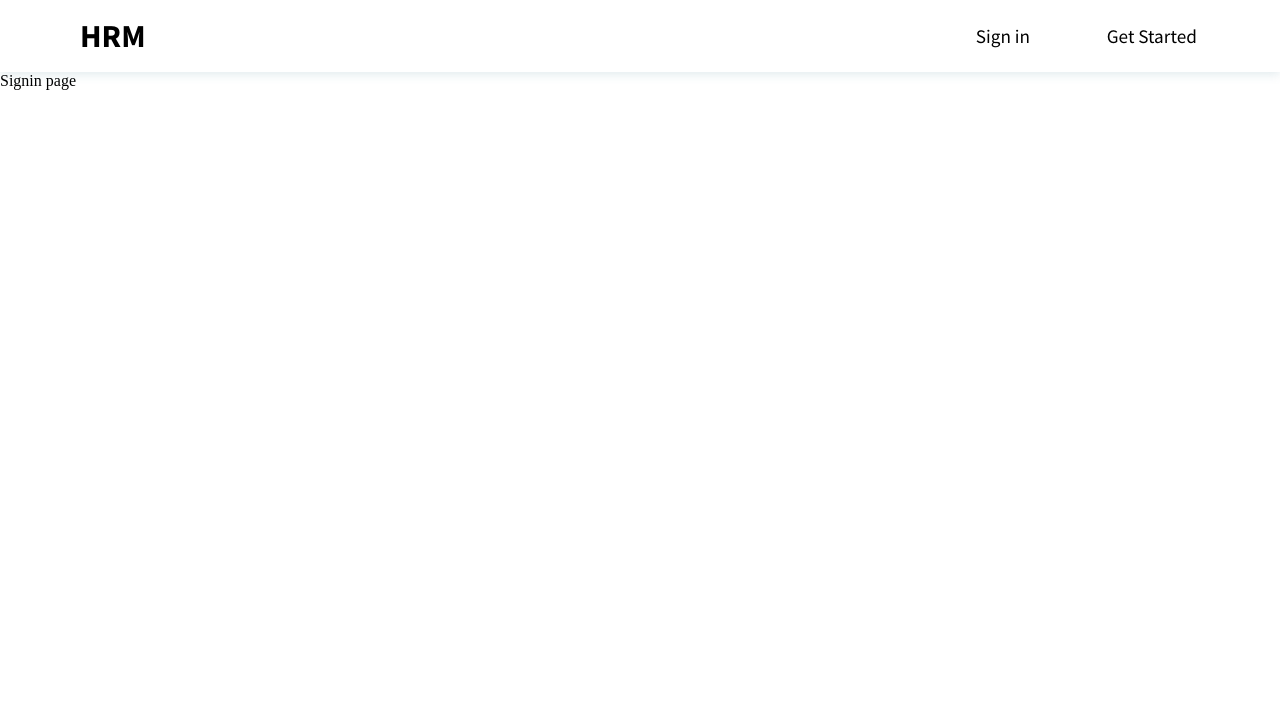
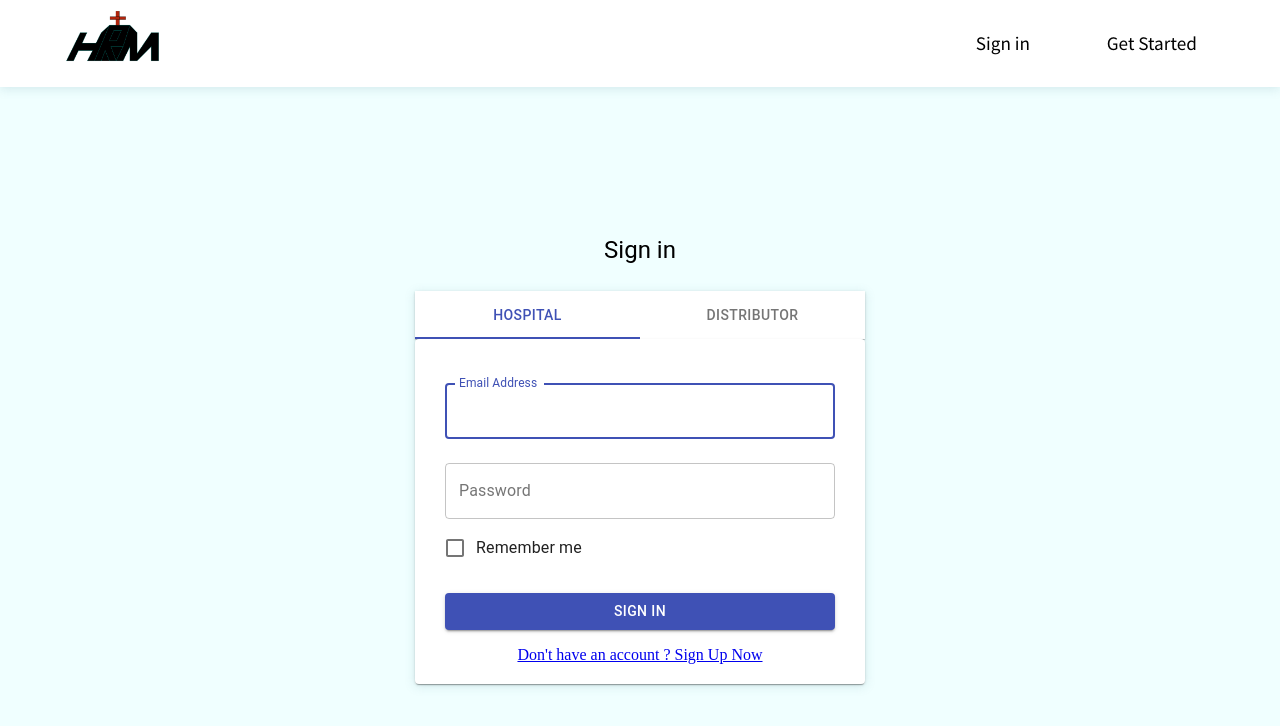
Before and after one commit to Mini-Projects-Group/HospitalResource-Frontend, a React (Create React App) app: page /signin in a window 1280 px wide. Shown: the top 726 px of the page. Built offline with nearby package versions, Linux system fonts and the light colour scheme; no server answers.

Commit message:
Login UI done

```diff
--- a/src/components/navbar/Navbar.jsx
+++ b/src/components/navbar/Navbar.jsx
@@ -4,7 +4,6 @@ import styles from "./Navbar.module.css";
 import { useEffect } from "react";
 import { login_hospital, signup_hospital } from "../../redux";
 import { useDispatch } from "react-redux";
-
 
 const Navbar = () => {
   const [open, setOpen] = useState(false);
@@ -29,8 +28,7 @@ const Navbar = () => {
       <header className={styles.nav}>
         <div className={styles.container}>
           <div className={styles.logo}>
-            {/* <img src="/images/logo.svg" className={styles.logoImg}/> */}
-            HRM
+            <img src="/images/logo.png" className={styles.logoImg} />
           </div>
           <ul className={`${open ? styles.open : ""} ${styles.navUl}`}>
             <li className={styles.navLi}>
--- a/src/components/navbar/Navbar.module.css
+++ b/src/components/navbar/Navbar.module.css
@@ -21,7 +21,6 @@
   position: absolute; */
 }
 
-
 .container {
   width: 100%;
   max-width: 1500px;
@@ -29,14 +28,14 @@
 }
 
 .logo {
-  padding: 0.4em 0.5em;
+  /* padding: 0.4em 0.5em; */
   flex: 1;
   font-family: "Georgia_Bold";
 }
 
-/* .logoImg{
-  height: 30px;
-} */
+.logoImg {
+  width: 100px;
+}
 
 .navUl {
   position: absolute;
--- a/src/components/signin/Signin.jsx
+++ b/src/components/signin/Signin.jsx
@@ -1,9 +1,121 @@
-import React from "react";
+import React, { useState } from "react";
+import Paper from "@material-ui/core/Paper";
+import Tabs from "@material-ui/core/Tabs";
+import Tab from "@material-ui/core/Tab";
 import styles from "./Signin.module.css";
+import {
+  Grid,
+  FormControlLabel,
+  Button,
+  TextField,
+  Checkbox,
+  makeStyles,
+  Avatar,
+  Typography,
+} from "@material-ui/core";
+import { Link } from "react-router-dom";
 
-//
+const useStyles = makeStyles((theme) => ({
+  paper: {
+    marginTop: theme.spacing(8),
+    display: "flex",
+    flexDirection: "column",
+    alignItems: "center",
+  },
+  avatar: {
+    margin: theme.spacing(1),
+    backgroundColor: theme.palette.secondary.main,
+  },
+  form: {
+    width: "100%", // Fix IE 11 issue.
+    marginTop: theme.spacing(1),
+  },
+  submit: {
+    margin: theme.spacing(3, 0, 2),
+  },
+}));
+
 const Signin = () => {
-  return <div className={styles.root}>Signin page</div>;
+  const [type, setType] = useState(0);
+
+  const handleType = (event, newValue) => {
+    setType(newValue);
+  };
+
+  const classes = useStyles();
+
+  return (
+    <div className={styles.root}>
+      <div className={styles.header}>
+        {/* <Avatar className={classes.avatar}></Avatar> */}
+        <Typography component="h1" variant="h5">
+          Sign in
+        </Typography>
+      </div>
+      <div className={styles.main}>
+        <Paper square>
+          <Tabs
+            value={type}
+            indicatorColor="primary"
+            textColor="primary"
+            onChange={handleType}
+            variant="fullWidth"
+            //aria-label="disabled tabs example"
+          >
+            <Tab label="Hospital" />
+            <Tab label="Distributor" />
+          </Tabs>
+        </Paper>
+        <Paper className={styles.mainPaper}>
+          <form noValidate className={classes.form}>
+            <TextField
+              variant="outlined"
+              margin="normal"
+              fullWidth
+              id="email"
+              label="Email Address"
+              name="email"
+              autoComplete="email"
+              autoFocus
+            />
+            <TextField
+              variant="outlined"
+              margin="normal"
+              fullWidth
+              name="password"
+              label="Password"
+              type="password"
+              id="password"
+              autoComplete="current-password"
+            />
+            <FormControlLabel
+              control={<Checkbox value="remember" color="primary" />}
+              label="Remember me"
+            />
+            <Button
+              type="submit"
+              fullWidth
+              variant="contained"
+              color="primary"
+              className={classes.submit}
+            >
+              Sign In
+            </Button>
+            <Grid container justify="center">
+              {/* <Grid item xs>
+                <Link href="#" variant="body2">
+                  Forgot password?
+                </Link>
+              </Grid> */}
+              <Grid item>
+                <Link to="/register">Don't have an account ? Sign Up Now</Link>
+              </Grid>
+            </Grid>
+          </form>
+        </Paper>
+      </div>
+    </div>
+  );
 };
 
 export default Signin;
--- a/src/components/signin/Signin.module.css
+++ b/src/components/signin/Signin.module.css
@@ -0,0 +1,26 @@
+.root {
+  min-height: 90vh;
+  background-color: azure;
+
+  display: flex;
+  flex-direction: column;
+  justify-content: center;
+  align-items: center;
+}
+
+.main {
+  width: 450px;
+  max-height: 500px;
+  box-shadow: 0px 2px 10px rgba(94, 144, 156, 0.198);
+
+  /* background-color: blue; */
+}
+
+.header {
+  padding: 25px;
+}
+
+.mainPaper {
+  /* margin: 0px 0px 20px 0px; */
+  padding: 20px 30px;
+}
```
Also changed, not shown: public/images/logo.png (added).
